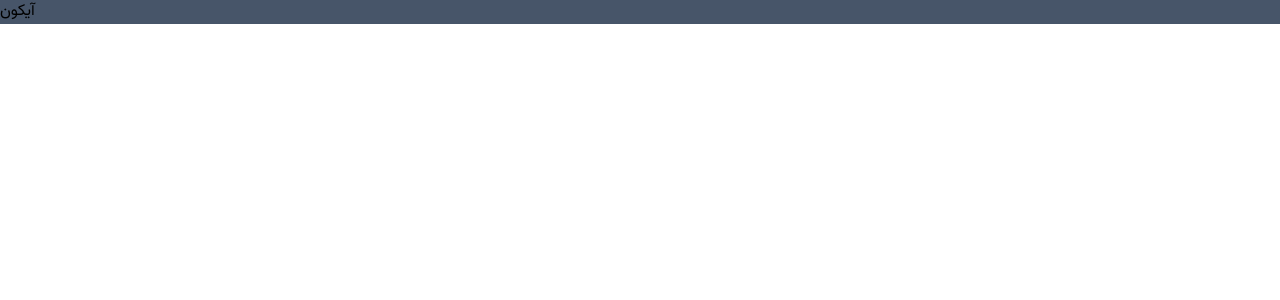
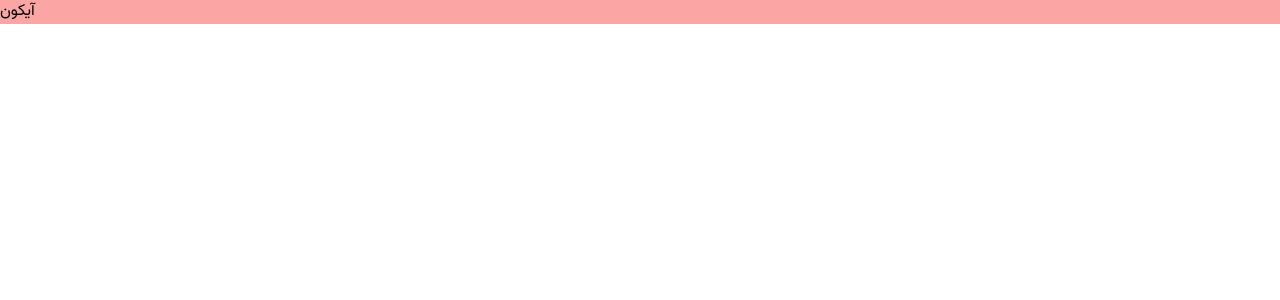
Before and after one commit to Mohaymen-Academy/FE-TEAM2-Messenger, a React (Vite) app: page / in a window 1280 px wide. Shown: the top 300 px of the page. Built offline with nearby package versions, Linux system fonts and the light colour scheme.

Commit message:
initial tw darkmode

```diff
--- a/src/App.tsx
+++ b/src/App.tsx
@@ -6,9 +6,11 @@ function App() {
   const [count, setCount] = useState(0);
 
   return (
-    <p className="bg-slate-600">
-      <IconButton />
-    </p>
+    <div className="dark">
+      <p className="bg-slate-600 dark:bg-red-300">
+        <IconButton />
+      </p>
+    </div>
   );
 }
 
--- a/tailwind.config.js
+++ b/tailwind.config.js
@@ -1,8 +1,9 @@
 /** @type {import('tailwindcss').Config} */
 export default {
-	content: ["./index.html", "./src/**/*.{js,ts,jsx,tsx}"],
-	theme: {
-		extend: {},
-	},
-	plugins: [],
+  darkMode: "class",
+  content: ["./index.html", "./src/**/*.{js,ts,jsx,tsx}"],
+  theme: {
+    extend: {},
+  },
+  plugins: [],
 };
```
